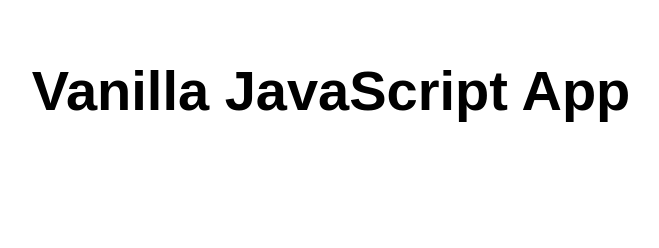
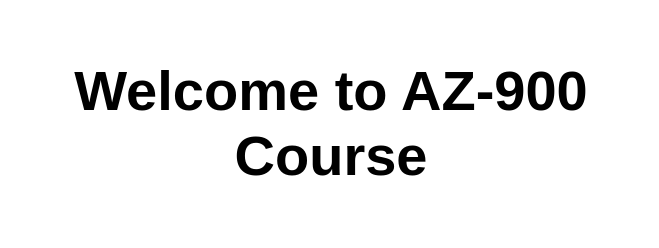
Before and after one commit to fR0z3byte/my-first-static-web-app, a website: page src/index.html in a window 1280 px wide. Shown: the whole page, without its empty margins (309-968 px from the left). Drawn offline with Linux system fonts and the light colour scheme.

Commit message:
Update index.html

```diff
--- a/src/index.html
+++ b/src/index.html
@@ -5,12 +5,12 @@
   <meta charset="UTF-8">
   <meta name="viewport" content="width=device-width, initial-scale=1.0">
   <link rel="stylesheet" href="styles.css">
-  <title>Vanilla JavaScript App</title>
+  <title>Welcome to AZ-900 Course</title>
 </head>
 
 <body>
   <main>
-    <h1>Vanilla JavaScript App</h1>
+    <h1>Welcome to AZ-900 Course</h1>
   </main>
 </body>
 
```
